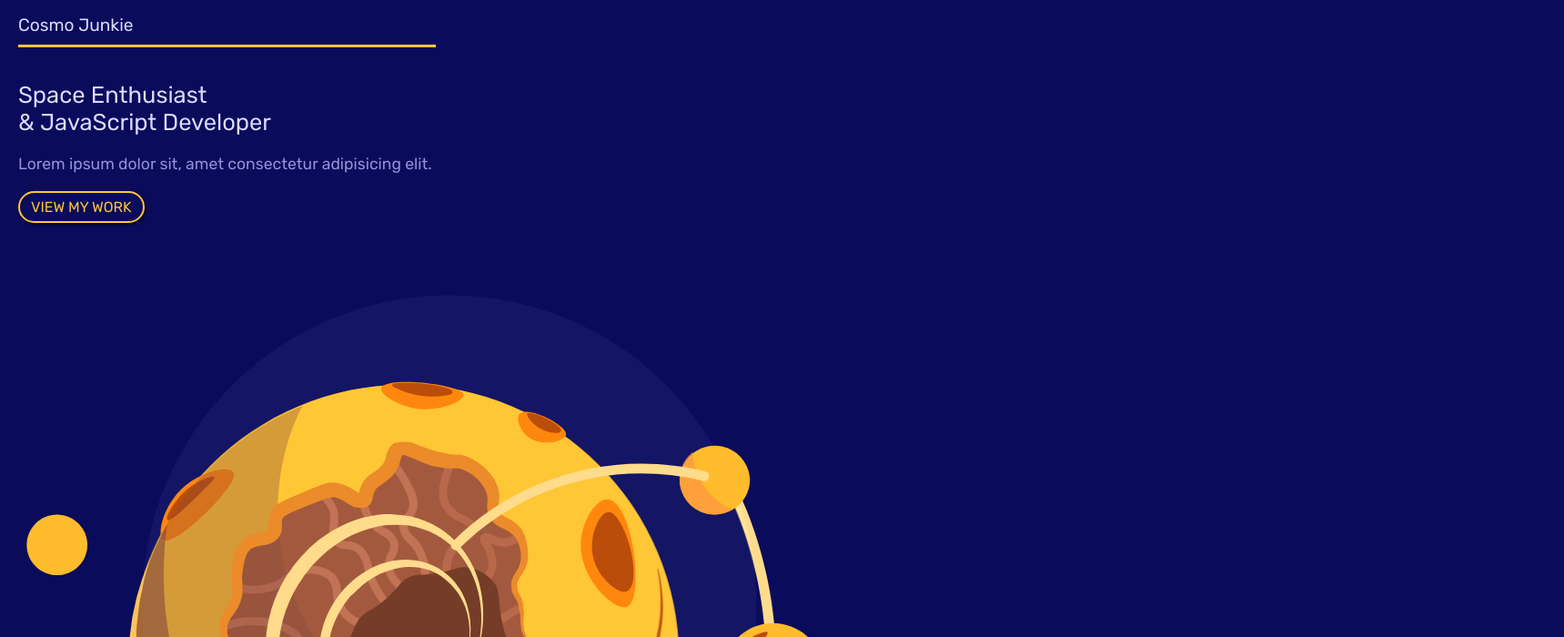
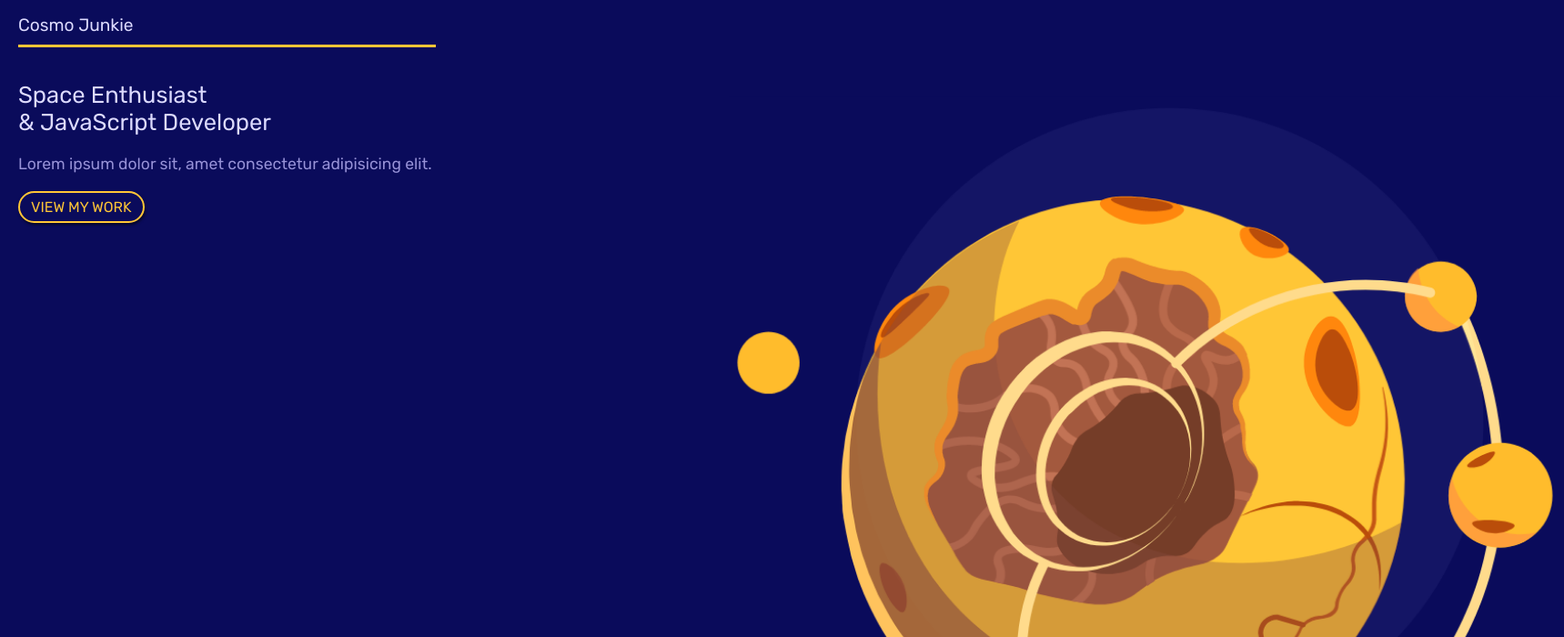
Before and after one commit to eldaar/eldaar.github.io, a plain HTML site: page index.html in a window 1280 px wide. Shown: the top 700 px of the page at 91% size, 1719 px wide, since content can reach past the window. Drawn offline with Linux system fonts and the light colour scheme.

Commit message:
Add files via upload

```diff
--- a/index.html
+++ b/index.html
@@ -24,8 +24,9 @@
             <p class="leading">Lorem ipsum dolor sit, amet consectetur adipisicing elit.</p>
             <a href="#portfolio" class="button">View my work</a>
         </div>
-        <div class="welcome-img"></div>
-        <img src="assets/banner_image.png" alt="pic of planet">
+        <div class="welcome-img">
+            <img src="assets/banner_image.png" alt="pic of planet">
+        </div>
     </section>
 
     <section id="portfolio">
```
